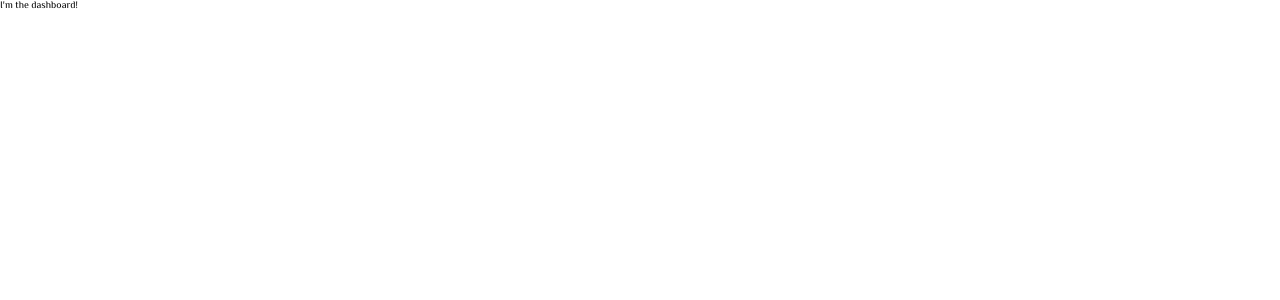
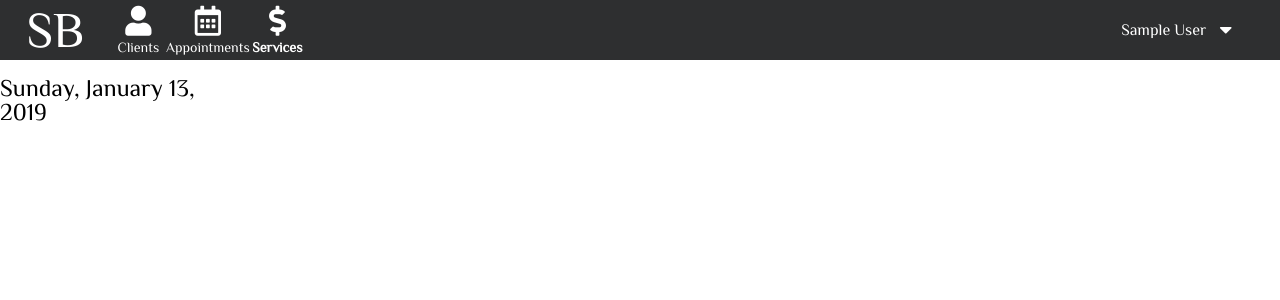
Before and after one commit to JoRyGu/style-book, a React (Create React App) app in the folder client/: page /dashboard in a window 1280 px wide. Shown: the top 300 px of the page. Built offline with nearby package versions, Linux system fonts and the light colour scheme; sample sign-in values are in the browser's storage.

Commit message:
added full navbar functionality and stubbed out dashboard

```diff
--- a/client/package.json
+++ b/client/package.json
@@ -3,6 +3,7 @@
   "version": "0.1.0",
   "private": true,
   "dependencies": {
+    "date-fns": "^1.30.1",
     "jwt-decode": "^2.2.0",
     "react": "^16.7.0",
     "react-dom": "^16.7.0",
--- a/client/public/index.html
+++ b/client/public/index.html
@@ -4,6 +4,8 @@
     <meta charset="utf-8" />
     <link rel="shortcut icon" href="%PUBLIC_URL%/favicon.ico" />
     <link href="https://fonts.googleapis.com/css?family=Philosopher" rel="stylesheet">
+
+    <link rel="stylesheet" href="https://use.fontawesome.com/releases/v5.6.3/css/all.css" integrity="sha384-UHRtZLI+pbxtHCWp1t77Bi1L4ZtiqrqD80Kn4Z8NTSRyMA2Fd33n5dQ8lWUE00s/" crossorigin="anonymous">
     <meta
       name="viewport"
       content="width=device-width, initial-scale=1, shrink-to-fit=no"
--- a/client/src/App.js
+++ b/client/src/App.js
@@ -18,7 +18,6 @@ class App extends Component {
       <Router className="App">
         <Switch>
           <Redirect exact from="/" to="/dashboard" />
-
           <Route path="/login" component={ Login } />
           <Route path="/signup" component={ Login } />
           <AuthenticateUser>
--- a/client/src/components/Authentication/AuthenticateUser.js
+++ b/client/src/components/Authentication/AuthenticateUser.js
@@ -1,6 +1,8 @@
 import React, { Component } from 'react';
 import { withRouter } from 'react-router-dom';
 import jwtDecode from 'jwt-decode';
+
+export const AuthContext = React.createContext();
 
 class AuthenticateUser extends Component {
   constructor(props) {
@@ -21,19 +23,24 @@ class AuthenticateUser extends Component {
     } else {
       const decodedToken = jwtDecode(token);
       const currentTime = Math.floor(new Date().getTime() / 1000);
-      console.log('Current Time:', currentTime, 'Expiration Time:', decodedToken.exp);
       if(currentTime > decodedToken.exp) {
         localStorage.removeItem('stylistToken');
         this.props.history.push('/login');
+      } else {
+        this.setState({
+          userId: decodedToken.id,
+          userFirstName: decodedToken.firstName,
+          userLastName: decodedToken.lastName
+        });
       }
     }
   }
 
   render() {
     return (
-      <div>
-        {this.props.children}
-      </div>
+      <AuthContext.Provider value={this.state}>
+        { this.props.children }
+      </AuthContext.Provider>
     )
   }
 }
--- a/client/src/components/Dashboard/Dashboard.js
+++ b/client/src/components/Dashboard/Dashboard.js
@@ -1,11 +1,16 @@
 import React from 'react';
 import { withRouter } from 'react-router-dom';
+import Navbar from '../UI/Navbar';
+import dateFns from 'date-fns';
+import styled from 'styled-components';
 
 class Dashboard extends React.Component {
-  constructor(props) {
+  constructor({props}) {
     super(props);
 
     this.state = {};
+
+    this.getDate = this.getDate.bind(this);
   }
 
   componentWillMount() {
@@ -16,9 +21,38 @@ class Dashboard extends React.Component {
     }
   }
 
+  getDate() {
+    return dateFns.format(new Date(), 'dddd, MMMM D, YYYY');
+  }
+
   render() {
-    return <div>I'm the dashboard!</div>
+    return (
+      <DashboardContainer>
+        <Navbar></Navbar>
+        <h1>{this.getDate()}</h1>
+      </DashboardContainer>
+    )
   }
 }
 
+const DashboardContainer = styled.div`
+  display: grid;
+  grid-template-columns: repeat(12, 1fr);
+  grid-template-rows: repeat(12, 1fr);
+  height: 100vh;
+
+  & > nav {
+    grid-row: 1 / span 1;
+    grid-column: 1 / span 13;
+  }
+
+  & > h1 {
+    grid-row: 2 / span 1;
+    grid-column: 1 / span 2;
+    align-self: center;
+    justify-self: center;
+    font-size: 2.4rem;
+  }
+`;
+
 export default withRouter(Dashboard);
--- a/client/src/components/SignIn/Login.js
+++ b/client/src/components/SignIn/Login.js
@@ -34,6 +34,7 @@ class SignIn extends Component {
   }
 
   render() {
+
     return (
       <StyledDiv>
         <StyledH1>Style Book</StyledH1>
@@ -98,7 +99,7 @@ const StyledDiv = styled.div`
 `;
 
 const StyledH1 = styled.h1`
-  font-family: philosopher;
+  font-family: Philosopher;
   font-size: 9rem;
   text-shadow: 2px 2px 2px rgba(0,0,0,0.5);
 `;
--- /dev/null
+++ b/client/src/components/UI/Navbar.js
@@ -0,0 +1,194 @@
+import React from 'react';
+import styled from 'styled-components';
+import { AuthContext } from '../Authentication/AuthenticateUser';
+import { Link, withRouter } from 'react-router-dom';
+
+class Navbar extends React.Component {
+  static contextType = AuthContext;
+  constructor(props) {
+    super(props);
+
+    this.state = {
+      menuOpen: false
+    }
+
+    this.printNames = this.printNames.bind(this);
+    this.toggleMenu = this.toggleMenu.bind(this);
+    this.logOut = this.logOut.bind(this);
+  }
+
+  printNames() {
+    return this.context.userFirstName;
+  }
+
+  logOut() {
+    this.setState({ menuOpen: false });
+    this.toggleMenu();
+    localStorage.removeItem('stylistToken');
+    window.location.reload();
+  }
+
+  toggleMenu() {
+    const toggleDiv = document.querySelector('.fa-caret-down');
+    const menu = document.querySelector('.menu');
+    const openMenu = `
+      transform: rotate(-180deg);
+    `;
+
+    const closeMenu = `
+      transform: none;
+    `;
+
+    const openLogout = `
+      height: 2.5rem;
+      visibility: visible;
+    `;
+
+    const closeLogout = `
+      height: 0;
+    `;
+
+    if(!this.state.menuOpen) {
+      toggleDiv.style = openMenu;
+      menu.style = openLogout;
+      this.setState({ menuOpen: true });
+    } else {
+      toggleDiv.style = closeMenu;
+      menu.style = closeLogout;
+      this.setState({ menuOpen: false });
+    }
+  }
+
+  render() {
+    let value = this.context;
+
+    return (
+      <StyledNav>
+        <Link to={`/dashboard`} className="logo">
+          <Logo>SB</Logo>
+        </Link>
+        <Link to={`/dashboard/clients`}>
+          <NavIcon className="fas fa-user" />
+          <NavText>Clients</NavText>
+        </Link>
+        <NavIcon className="far fa-calendar-alt">
+          <NavText>Appointments</NavText>
+        </NavIcon>
+        <NavIcon className="fas fa-dollar-sign">
+          <NavText>Services</NavText>
+        </NavIcon>
+        <UserDiv onClick={ this.toggleMenu } >
+          <UserName>{ `${value.userFirstName} ${value.userLastName}` }</UserName>
+          <DropDown className="fas fa-caret-down"></DropDown>
+        </UserDiv>
+        <Menu className="menu">
+          <LogOut onClick={ this.logOut }>Log Out</LogOut>
+        </Menu>
+      </StyledNav>
+    )
+  }
+}
+// Play with media queries to make more responsive
+const StyledNav = styled.nav`
+  height: 6rem;
+  background: #2e2f30;
+  color: #FFFFFF;
+  display: grid;
+  grid-template-columns: repeat(22, 1fr);
+  grid-template-rows: repeat(2, 6rem);
+
+  & > a {
+    color: white;
+    text-decoration: none;
+    justify-self: center;
+    align-self: center;
+  }
+
+  & > .logo {
+    grid-column: 1 / span 2;
+  }
+
+
+
+  @media only screen and (max-width: 400px) {
+    grid-template-columns: repeat(9, 1fr);
+  }
+`;
+
+const Logo = styled.h1`
+  font-size: 5rem;
+`;
+
+const NavIcon = styled.i`
+  font-size: 3rem;
+  justify-self: center;
+  align-self: center;
+  display: flex;
+  align-items: center;
+  flex-direction: column;
+
+  & > p {
+    font-family: Philosopher;
+  }
+
+  &:hover {
+    cursor: pointer;
+  }
+`;
+
+const NavText = styled.p`
+  font-size: 1.4rem;
+  margin-top: 0.4rem;
+`;
+
+const UserDiv = styled.div`
+  grid-column-start: 20;
+  grid-column-end: 23;
+  display: flex;
+  align-items: center;
+  justify-content: center;
+
+  &:hover {
+    cursor: pointer;
+  }
+`;
+
+const UserName = styled.h2`
+  font-size: 1.6rem;
+  margin: 3px;
+`;
+
+const DropDown = styled.span`
+  font-size: 2rem;
+  margin: 10px;
+  transition: transform 250ms ease-in;
+`;
+
+const Menu = styled.div`
+  grid-column: 20 / span 3;
+  grid-row: 2 / span 1;
+  width: 200px;
+  background: #2e2f30;
+  justify-self: center;
+  align-items: center;
+  height: 0;
+  border-bottom-right-radius: 6px;
+  border-bottom-left-radius: 6px;
+  transition: height 250ms ease-in, visibility 250ms ease-in;
+  visibility: hidden;
+
+  & > h2 {
+    font-size: 2rem;
+    &:hover {
+      cursor: pointer;
+    }
+  }
+`;
+
+const LogOut = styled.h2`
+  display: flex;
+  align-items: center;
+  justify-content: center;
+`;
+
+export default Navbar;
```
Also changed, not shown: 1 other file (tests, documents, lock files or other folders).
